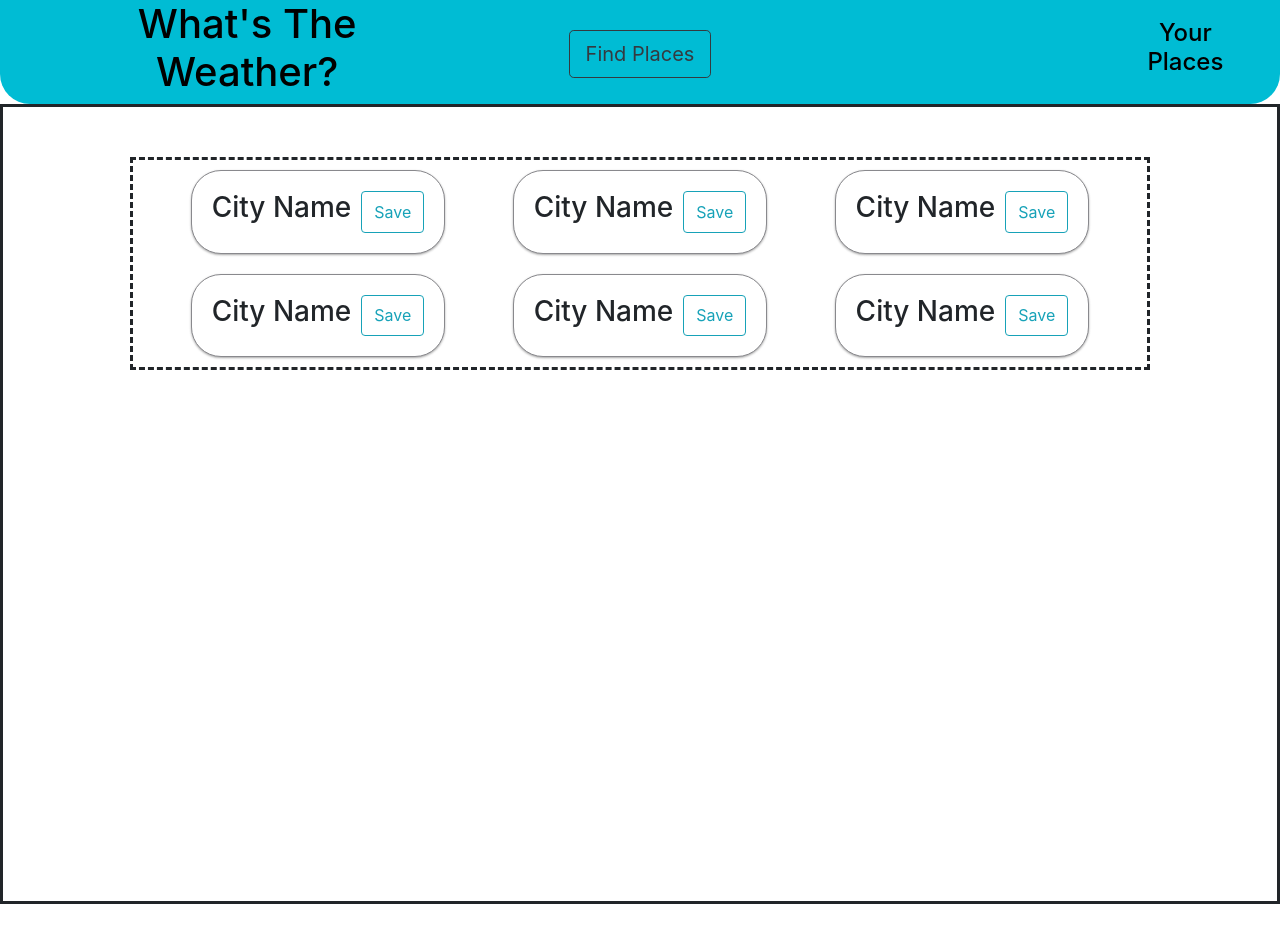
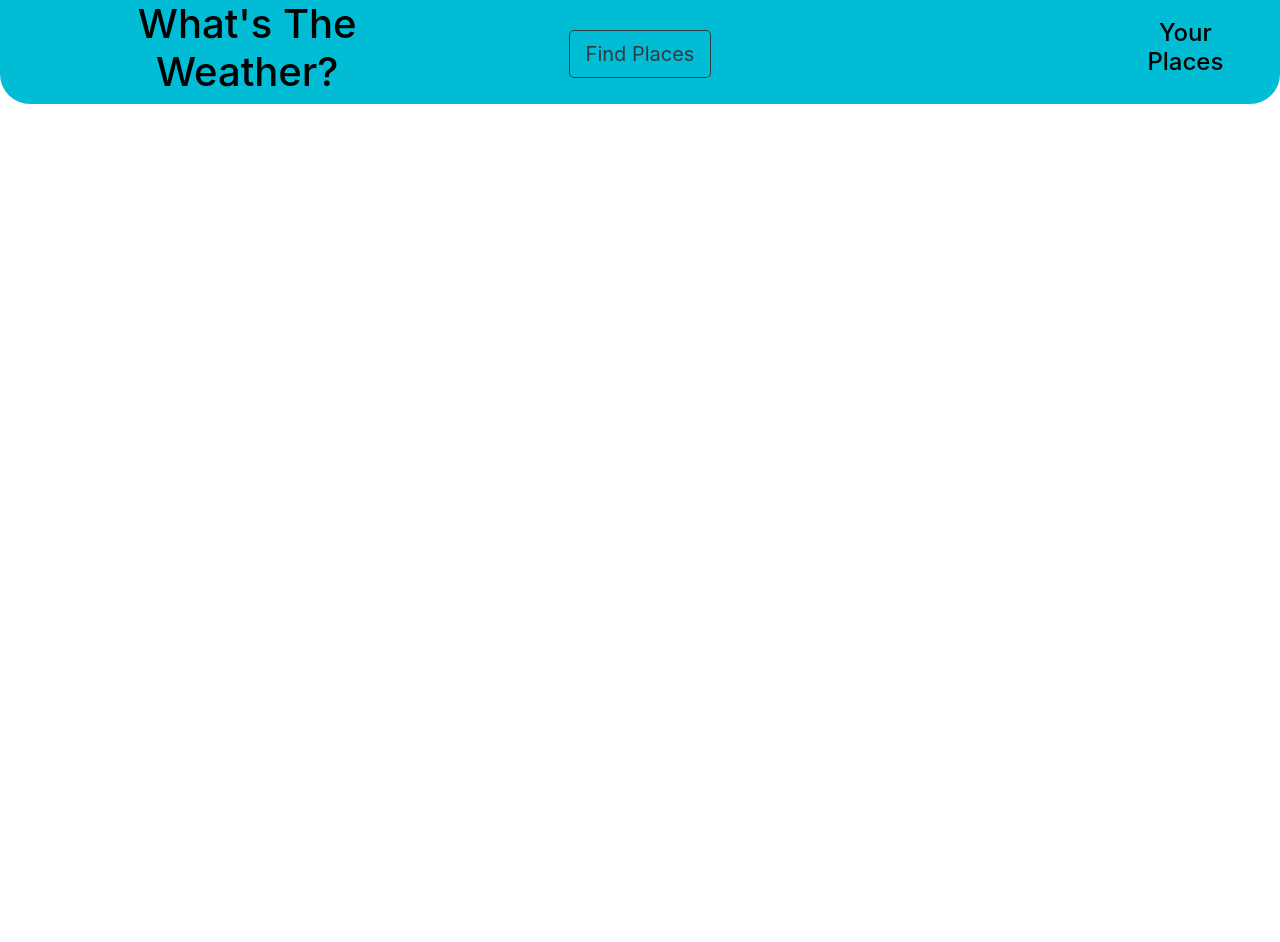
Before and after one commit to mehmetalperen/weather-app, a React (Create React App) app: page / in a window 1280 px wide. Shown: the top 942 px of the page. Before the commit the page ends 904 px from the top, so only its background shows below. Built offline with nearby package versions, Linux system fonts and the light colour scheme; no server answers.

Commit message:
works fine so far

```diff
--- a/src/components/PreviewCard.jsx
+++ b/src/components/PreviewCard.jsx
@@ -2,13 +2,40 @@ import React from "react";
 import Button from "react-bootstrap/Button";
 import "bootstrap/dist/css/bootstrap.min.css";
 import "./PreviewCard.css";
+import { Link } from "react-router-dom";
 
-function PreviewCard() {
+function PreviewCard(props) {
   return (
     <div className="PreviewCard">
       <div className="previewCard-container">
-        <h3 className="city-name">City Name</h3>
-        <Button variant="outline-info">Save</Button>
+        <Link
+          to={`/WeatherDetailPage/${props.id}`}
+          style={{ textDecoration: "none", color: "black" }}
+        >
+          <h3 className="city-name">
+            {props.name}, {props.country}
+          </h3>
+        </Link>
+
+        {props.isSaved ? (
+          <Button
+            variant="outline-dark"
+            onClick={() => {
+              props.onUnsave(props.id);
+            }}
+          >
+            Unsave
+          </Button>
+        ) : (
+          <Button
+            variant="outline-info"
+            onClick={() => {
+              props.onSave(props.id);
+            }}
+          >
+            Save
+          </Button>
+        )}
       </div>
     </div>
   );
--- a/src/pages/SearchPage.css
+++ b/src/pages/SearchPage.css
@@ -1,5 +1,4 @@
 .SearchPage {
-  border-style: solid;
   min-height: 100vh;
 }
 
@@ -12,7 +11,6 @@
 
 .search-result {
   display: flex;
-  border-style: dashed;
   margin: 50px 10% 0;
   justify-content: space-evenly;
   display: flex;
--- a/src/pages/SearchPage.jsx
+++ b/src/pages/SearchPage.jsx
@@ -10,17 +10,33 @@ function SearchPage() {
   const [isAdding, setIsAdding] = useState(false);
   //Handle is adding
 
+  //Handle Search Results
+  const [searchResults, setSearchResults] = useState({
+    id: "",
+    name: "",
+    country: "",
+  });
+
+  const resetSearchResult = () => {
+    setSearchResults({ id: "", name: "", country: "" });
+  };
+
   //Handle user input
   const [userInput, setUserInput] = useState("");
+
   const handleTyping = (event) => {
     setUserInput(event.target.value);
-    console.log(userInput);
   };
+  //Handle user input
 
   useEffect(() => {
-    fetchData();
+    if (userInput !== "") {
+      fetchData();
+    }
+    if (userInput === "") {
+      resetSearchResult();
+    }
   }, [userInput]);
-  //Handle user input
 
   //Handle fetch data from the API
   //api.openweathermap.org/data/2.5/weather?q=${city name, state code}&appid=c44bebe63065c02792900a2e3f561b37
@@ -30,10 +46,47 @@ function SearchPage() {
     );
     const itemsData = await data.json();
     console.log(itemsData);
-    console.log("tyring to fetch" + userInput);
+    if (itemsData.cod !== "404") {
+      setSearchResults({
+        id: itemsData.id,
+        name: itemsData.name,
+        country: itemsData.sys.country,
+      });
+    }
   }
+  //Handle fetch data from the API
 
-  //Handle fetch data from the API
+  //Handle Local storage saved places
+  const [savedPlaces, setSavedPlaces] = useState([]);
+
+  useEffect(() => {
+    const savedPlacedString = localStorage.getItem("savedPlaces");
+    if (savedPlacedString) {
+      const savedPlacesIDs = JSON.parse(savedPlacedString);
+      setSavedPlaces(savedPlacesIDs);
+    } else {
+      localStorage.setItem("savedPlaces", "[]");
+    }
+  }, []);
+
+  useEffect(() => {
+    localStorage.setItem("savedPlaces", JSON.stringify(savedPlaces));
+  }, [savedPlaces]);
+
+  const HandleSavePlace = (id) => {
+    setSavedPlaces((previousPlaces) => {
+      return [...previousPlaces, id];
+    });
+    console.log("saved place");
+    console.log(savedPlaces);
+  };
+
+  const HandleUnsavePlace = (id) => {
+    setSavedPlaces((savedPlaces) => {
+      return savedPlaces.filter((savedPlaceID) => savedPlaceID !== id);
+    });
+  };
+  //Handle Local storage saved places
 
   return (
     <div className="SearchPage">
@@ -63,22 +116,41 @@ function SearchPage() {
                 variant="outline-info"
                 onClick={() => {
                   setUserInput("");
+                  resetSearchResult();
                 }}
               >
                 Clear
+              </Button>
+              <Button
+                variant="outline-dark"
+                onClick={() => {
+                  alert(
+                    'after typing name of the city, put comma (,) and then type country code \n For example: \n "US" for United States'
+                  );
+                }}
+              >
+                Can't find it?
               </Button>
             </InputGroup.Prepend>
           </InputGroup>
         </div>
       ) : null}
 
+      {/* //itemsData.sys.country
+    //itemsData.id
+    //itemsData.name */}
       <div className="search-result">
-        <PreviewCard />
-        <PreviewCard />
-        <PreviewCard />
-        <PreviewCard />
-        <PreviewCard />
-        <PreviewCard />
+        {searchResults.id !== "" ? (
+          <PreviewCard
+            key={searchResults.id}
+            id={searchResults.id}
+            name={searchResults.name}
+            country={searchResults.country}
+            isSaved={savedPlaces.includes(searchResults.id)}
+            onSave={HandleSavePlace}
+            onUnsave={HandleUnsavePlace}
+          />
+        ) : null}
       </div>
     </div>
   );
```
